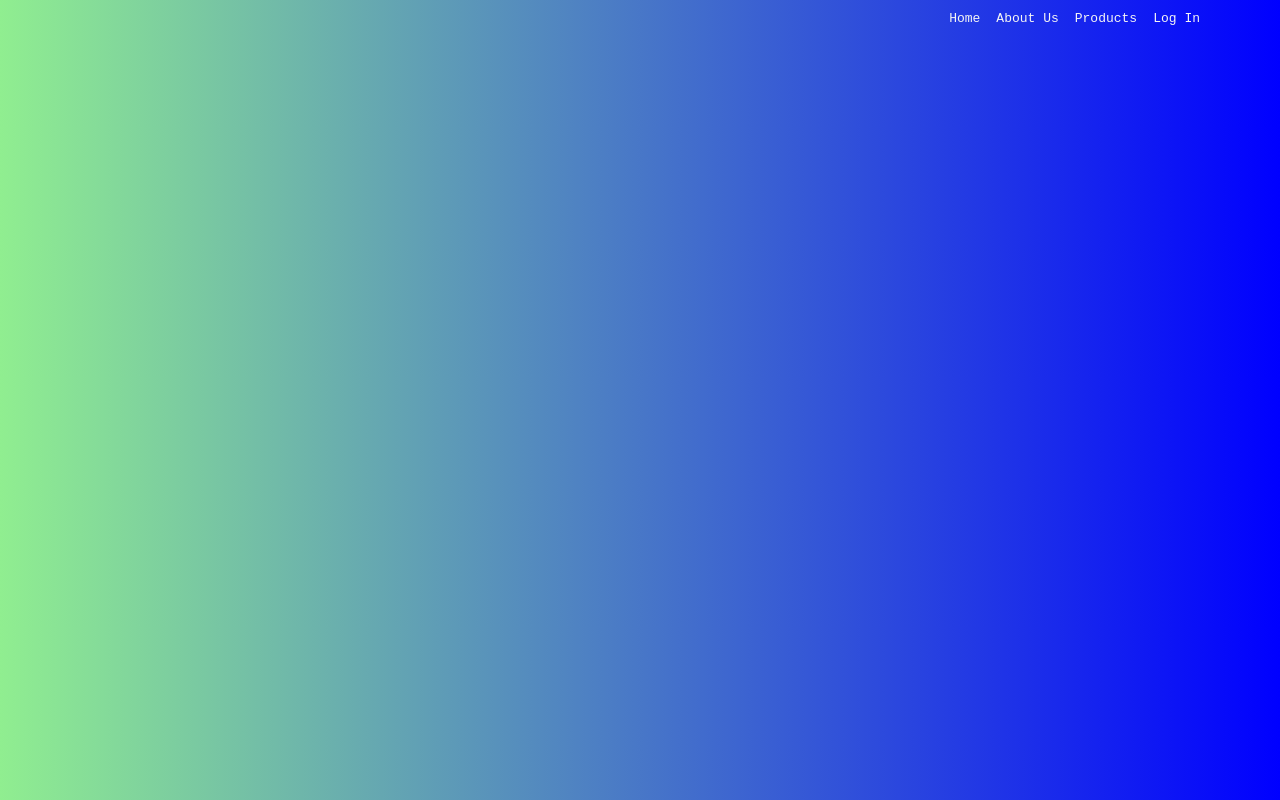
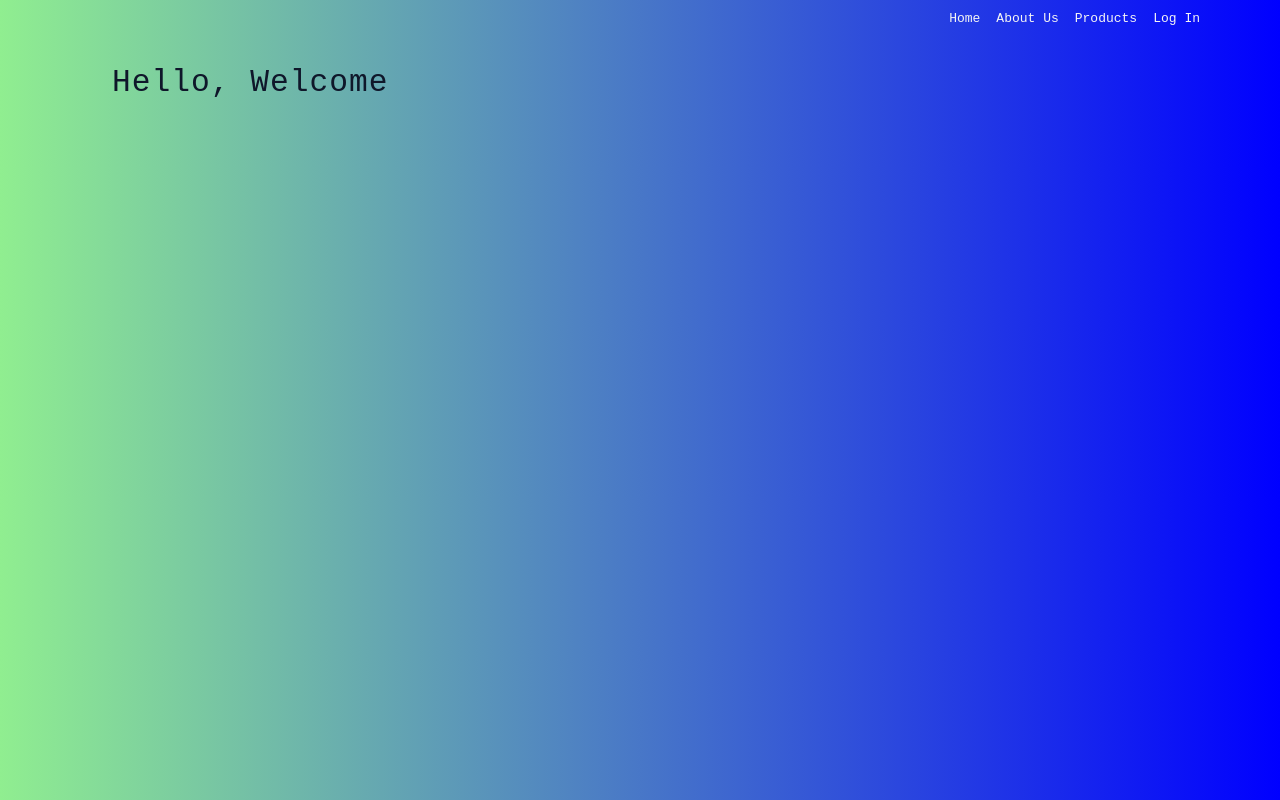
Before and after one commit to Legendary-Folah/rrd, a React (Create React App) app: page /dashboard in a window 1280 px wide. Built offline with nearby package versions, Linux system fonts and the light colour scheme.

Commit message:
more and more changes as we progress

```diff
--- a/src/Components/Dashboard.js
+++ b/src/Components/Dashboard.js
@@ -1,9 +1,9 @@
 const Dashboard = ({ user }) => {
     return (
         <section className="section">
-            <h3></h3>
+            <h3>Hello, Welcome {user?.name}</h3>
         </section>
     )
 }
 
-export default Dashboard
+export default Dashboard;
```
